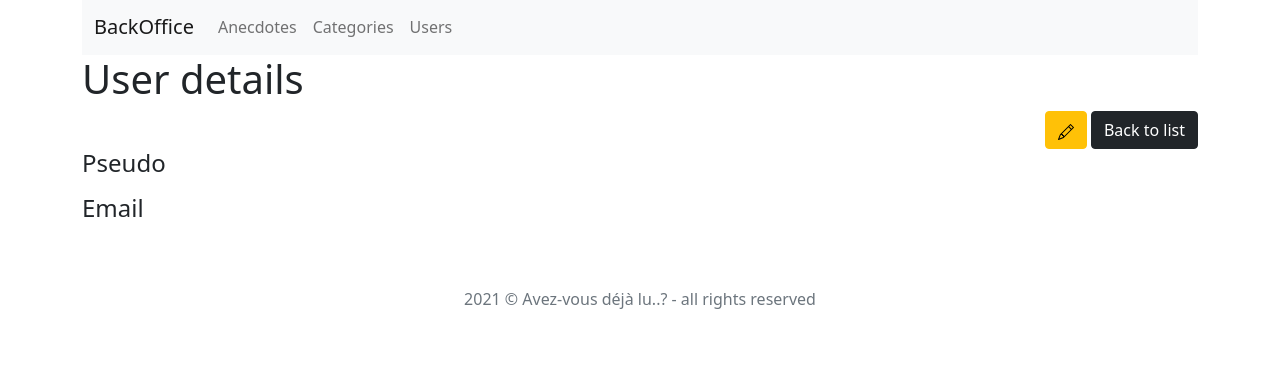
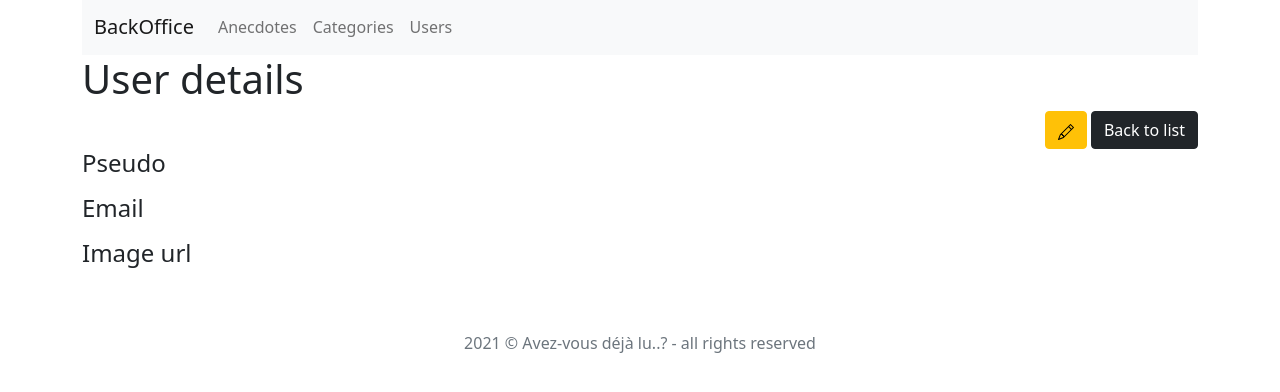
Before and after one commit to LAPENNE-Julian/avez-vous-deja-lu, a Symfony app: template templates/user/read.html.twig in a window 1280 px wide. Shown: the part 81-473 px from the top of the page. Run offline with Twig, Linux system fonts and the light colour scheme; the template is opened without the code that fills it, so the values that code supplies are empty; some libraries are stand-ins or nearby versions.

Commit message:
add img url in template

```diff
--- a/templates/user/read.html.twig
+++ b/templates/user/read.html.twig
@@ -23,6 +23,8 @@
       <p> {{user.pseudo}}</p>
     <h4>Email</h4>
       <p>{{user.email}}</p>
+    <h4>Image url</h4>
+      <p>{{user.img}}</p>
   </section>
 
 </div>
```
